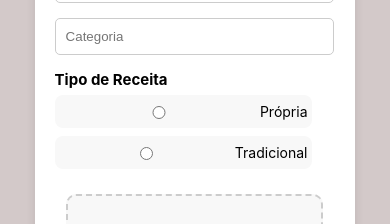
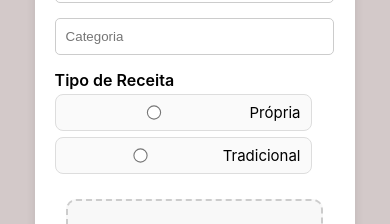
Before and after one commit to Vinicius2543/Projeto-PI, a React (Create React App) app in the folder frontend/: page /nova-receita in a window 390 px wide. Shown: the part 483-707 px from the top of the page. Built offline with nearby package versions, Linux system fonts and the light colour scheme.

Commit message:
Update recipeForm.module.css

```diff
--- a/frontend/src/styles/recipeForm.module.css
+++ b/frontend/src/styles/recipeForm.module.css
@@ -357,33 +357,38 @@
 
 /* --- Ajuste iphone 16 --- */
 @media (max-width: 430px) {
-  .radioGroup {
+    .radioGroup {
     display: flex;
-    flex-wrap: wrap;
-    gap: 8px;
-    justify-content: space-between;
+    flex-direction: column;
+    align-items: flex-start;
+    gap: 6px;
     width: 100%;
   }
 
   .radioGroup label {
-    flex: 1 1 48%;
     display: flex;
     align-items: center;
-    justify-content: center;
-    text-align: center;
-    background-color: #f8f8f8;
+    justify-content: flex-start;
+    gap: 8px;
+    width: 100%;
+    background-color: #fafafa;
+    border: 1px solid #ddd;
     border-radius: 8px;
-    padding: 8px 4px;
-    font-size: 14px;
+    padding: 8px 10px;
+    font-size: 15px;
+    box-sizing: border-box;
   }
 
   .radioGroup input[type="radio"] {
-    margin-right: 6px;
+    position: relative;
+    margin: 0;
+    accent-color: #007aff;
+    transform: scale(1.1);
   }
 
   .recipeTypeLabel {
-    font-size: 15px;
-    margin-bottom: 6px;
+    font-weight: 600;
+    margin-bottom: 4px;
   }
 
   .buttonContainer {
```
